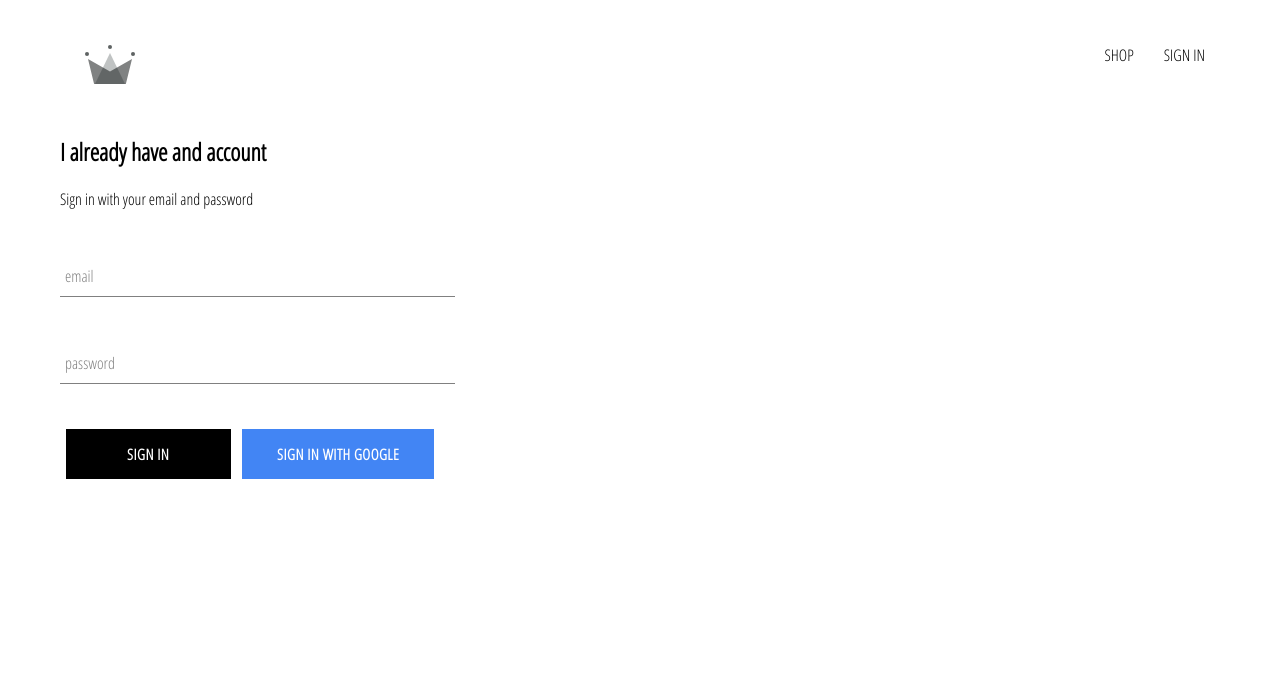
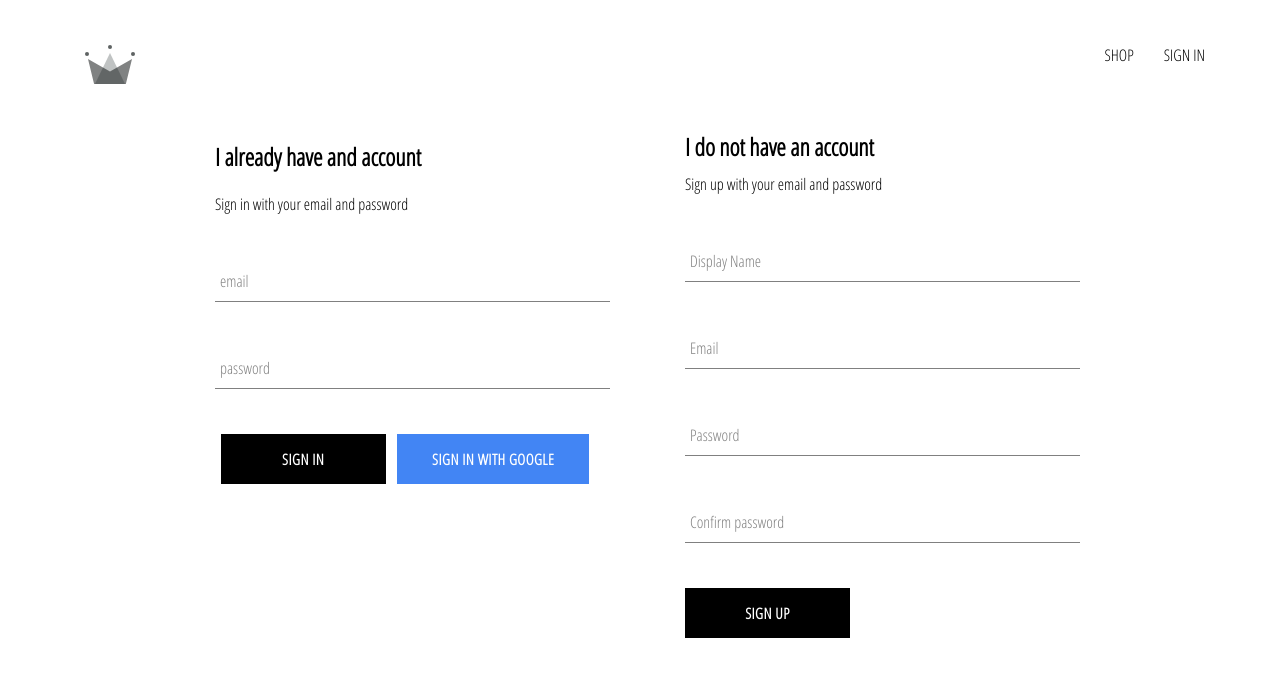
Before and after one commit to mcgha/crwn-clothing, a React (Create React App) app: page /signin in a window 1280 px wide. Shown: the top 676 px of the page. Built offline with nearby package versions, Linux system fonts and the light colour scheme; no server answers.

Commit message:
create sign-up component

```diff
--- a/src/App.js
+++ b/src/App.js
@@ -6,7 +6,7 @@ import './App.css';
 import ShopPage from './pages/shop/shop.component';
 import Header from './components/header/header.component';
 import SignInAndSignUpPage from './components/sign-in-and-sign-up/sign-in-and-sign-up.component';
-import { auth } from './firebase/firebase.utils';
+import { auth, createUserProfileDocument } from './firebase/firebase.utils';
 
 // const HomePageNav = (props) => {
 
@@ -45,12 +45,26 @@ class App extends Component {
     }
   }
 
-  unsubscribefromAuth = null;
+  unsubscribeFromAuth = null;
 
   componentDidMount() {
-    this.unsubscribefromAuth = auth.onAuthStateChanged(user =>  {
-      this.setState({currentUser: user})
-    })
+    this.unsubscribeFromAuth = auth.onAuthStateChanged(async userAuth =>  {
+      // this.setState({currentUser: user})
+      // createUserProfileDocument(userAuth);
+      if (userAuth) {
+        const userRef = await createUserProfileDocument(userAuth);
+
+        userRef.onSnapshot(snapShot => {
+          this.setState({
+            currentUser: {
+              id: snapShot.id,
+              ...snapShot.data()
+            }
+          });
+        });
+      }
+      this.setState({ currentUser: userAuth});
+    });
   }
 
   componentWillUnmount() {
--- a/src/components/header/header.component.jsx
+++ b/src/components/header/header.component.jsx
@@ -12,7 +12,7 @@ const Header = ({ currentUser }) => (
         </Link>
         <div className='options'>
             <Link className='option' to='/shop'>
-                SHOP
+                Shop
             </Link>
             {
                 currentUser ?
--- a/src/components/sign-in-and-sign-up/sign-in-and-sign-up.component.jsx
+++ b/src/components/sign-in-and-sign-up/sign-in-and-sign-up.component.jsx
@@ -1,11 +1,13 @@
 import React from 'react';
 import SignIn from '../sign-in/sign-in.component';
+import SignUp from '../sign-up/sign-up.component';
 
 import './sign-in-and-sign-up.styles.scss';
 
 const SignInAndSignUpPage = () => (
     <div className='sign-in-and-sign-up'>
         <SignIn />
+        <SignUp />
     </div>
 );
 
--- a/src/components/sign-in-and-sign-up/sign-in-and-sign-up.styles.scss
+++ b/src/components/sign-in-and-sign-up/sign-in-and-sign-up.styles.scss
@@ -0,0 +1,6 @@
+.sign-in-and-sign-up {
+  width: 850px;
+  display: flex;
+  justify-content: space-between;
+  margin: 30px auto;
+}
--- /dev/null
+++ b/src/components/sign-up/sign-up.component.jsx
@@ -0,0 +1,92 @@
+import React, { Component } from 'react';
+import CustomButton from '../custom-button/custom-button.component';
+import FormInput from '../form-input/form-input.component';
+import { auth, createUserProfileDocument } from '../../firebase/firebase.utils';
+
+import './sign-up.styles.scss'
+
+class SignUp extends Component {
+    constructor() {
+        super();
+        this.state = {
+            displayName : '',
+            email: '',
+            password: '',
+            confirmPassword: ''
+        }
+    }
+
+    handleSubmit = async (event) => {
+        event.preventDefault();
+        const { displayName, email, password, confirmPassword } = this.state;
+        if(password !== confirmPassword) {
+            alert("Password don't match, try again!")
+            return;
+        }
+        try {
+            const { user } = await auth.createUserWithEmailAndPassword(email, password);
+            await createUserProfileDocument(user, {displayName});
+            this.setState();
+        } catch(error) {
+            console.log(error);
+        }
+
+    }
+
+    handleChange = event => {
+        const { value, name } = event.target;
+// dynamically setting property values
+        this.setState({[name]: value})
+    }
+
+    render() {
+        const { displayName, email, password, confirmPassword } = this.state;
+        return (
+            <div className='sign-up'>
+                <h2 className='title'> I do not have an account</h2>
+                <span>Sign up with your email and password</span>
+                <form className='sign-up-form'>
+                    <FormInput
+                        type='text'
+                        name='displayName'
+                        value={displayName}
+                        onChange={this.handleChange}
+                        label='Display Name'
+                        required
+                        >
+                    </FormInput>
+                    <FormInput
+                        type='email'
+                        name='email'
+                        value={email}
+                        onChange={this.handleChange}
+                        label='Email'
+                        required
+                        >
+                    </FormInput>
+                    <FormInput
+                        type='password'
+                        name='password'
+                        value={password}
+                        onChange={this.handleChange}
+                        label='Password'
+                        required
+                        >
+                    </FormInput>
+                    <FormInput
+                        type='password'
+                        name='confirmPassword'
+                        value={confirmPassword}
+                        onChange={this.handleChange}
+                        label='Confirm password'
+                        required
+                        >
+                    </FormInput>
+                    <CustomButton type='submit'> Sign Up</CustomButton>
+                </form>
+            </div>
+        );
+    }
+}
+
+export default SignUp;
--- /dev/null
+++ b/src/components/sign-up/sign-up.styles.scss
@@ -0,0 +1,9 @@
+.sign-up {
+  display: flex;
+  flex-direction: column;
+  width: 380px;
+
+  .title {
+    margin: 10px 0;
+  }
+}
--- a/src/firebase/firebase.utils.js
+++ b/src/firebase/firebase.utils.js
@@ -1,4 +1,4 @@
-import firebase from 'firebase/app';
+import firebase from "firebase/app";
 import 'firebase/firestore';
 import 'firebase/auth';
 // npm i firebase
@@ -12,8 +12,41 @@ const config = {
     appId: "1:948004830583:web:5b791b5dfc9c2b7e42f572",
     measurementId: "G-ZNRS7LF6V0"
 };
+//userAuth is the object Firebase returns of the user info
+export const createUserProfileDocument = async (userAuth, additionalData) => {
+    if (!userAuth) return;
 
-firebase.initializeApp(config);
+    const userRef = firestore.doc(`users/${userAuth.uid}`);
+    const snapShot = await userRef.get();
+
+    if(!snapShot.exists) {
+        const { displayName, email } = userAuth;
+        // destructuring userAuth object
+        const createAt = new Date();
+
+        try {
+            await userRef.set({
+                displayName,
+                email,
+                createAt,
+                ...additionalData
+            })
+
+        } catch(error) {
+            console.log('error creating user', error.message)
+        }
+    }
+    return userRef;
+};
+
+if (!firebase.apps.length) {
+    firebase.initializeApp(config);
+ }else {
+    firebase.app(); // if already initialized, use that one
+ }
+
+// firebase.initializeApp(config);
+//had to insert previous becase error
 
 export const auth = firebase.auth();
 export const firestore = firebase.firestore();
```
